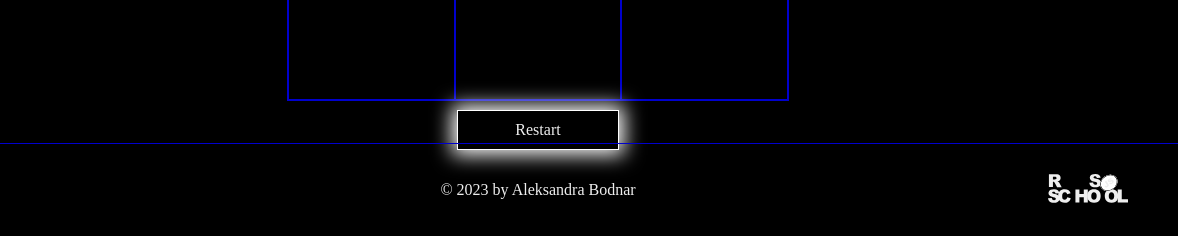
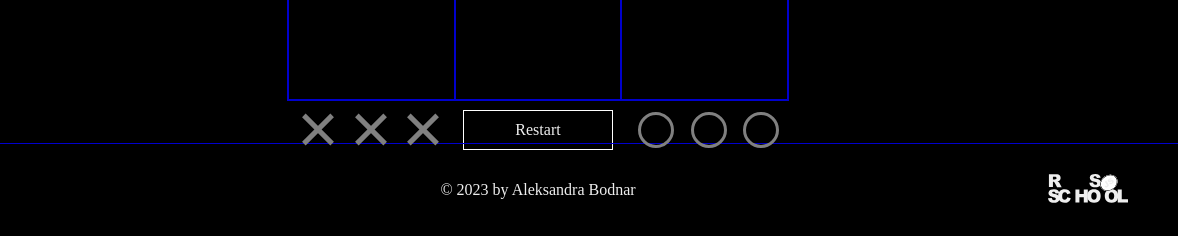
Before and after one commit to BodnarAlex/tic-tac-toe, a plain HTML site: page index.html in a window 1280 px wide. Shown: the part 564-800 px from the top of the page, 102-1280 px from the left. Drawn offline with Linux system fonts and the light colour scheme.

Commit message:
feat: add score

```diff
--- a/assets/css/style.css
+++ b/assets/css/style.css
@@ -5,6 +5,7 @@
     --evil: red;
     --good: #0000cd;
     --gamer: red;
+    --none: grey;
 }
 
 body {
@@ -103,9 +104,7 @@ header {
     border-radius: 50%;
     min-width: 100px;
     height: 100px;
-    z-index: -10;
 }
-
 
 .common{
     display: flex;
@@ -116,11 +115,52 @@ header {
 .common div{
     width: 30%;
     text-align: center;
+    height: 40px;
 }
 #restart{
     border: 1px solid white;
-    box-shadow: 0px 0px 20px 5px white;
-    padding: 10px 5px;
+    padding: 10px 5px 0;
+    height: 40px;
+    box-sizing: border-box;
+    cursor: pointer;
+}
+#restart:hover{
+    box-shadow: 0px 0px 10px 2px white;
+}
+.common_tic,
+.common_tac{
+    height: 40px;
+    display: flex;
+    justify-content: space-between;
+
+}
+.common_tic .tic::after,
+.common_tic .tic::before{
+    width: 40px;
+    height: 5px;
+    top: 17px;
+    box-shadow: none;
+    background-color: var(--none);
+
+}
+.common_tac .tac::after{
+    min-width: 30px;
+    height: 30px;
+    top: 2px;
+    margin-left: -25px;
+    border: 3px solid var(--none);
+    box-shadow: none;
+}
+
+.common_tic .tic.win::after,
+.common_tic .tic.win::before{
+    box-shadow: 0px 0px 20px 5px var(--good);
+    background-color: var(--good);
+}
+.common_tac .tac.win::after{
+    box-shadow: 0px 0px 20px 5px var(--evil);
+    border: 3px solid var(--evil);
+
 }
 footer {
     display: flex;
--- a/index.html
+++ b/index.html
@@ -25,9 +25,17 @@
                 <div class="item"></div>
             </div>
             <div class="common">
-                <div class="common_tic"></div>
+                <div class="common_tic">
+                    <div class="tic"></div>
+                    <div class="tic"></div>
+                    <div class="tic"></div>
+                </div>
                 <div id="restart">Restart</div>
-                <div class="common_tic"></div>
+                <div class="common_tac">
+                    <div class="tac"></div>
+                    <div class="tac"></div>
+                    <div class="tac"></div>
+                </div>
             </div>
         </div>
     </main>
```
